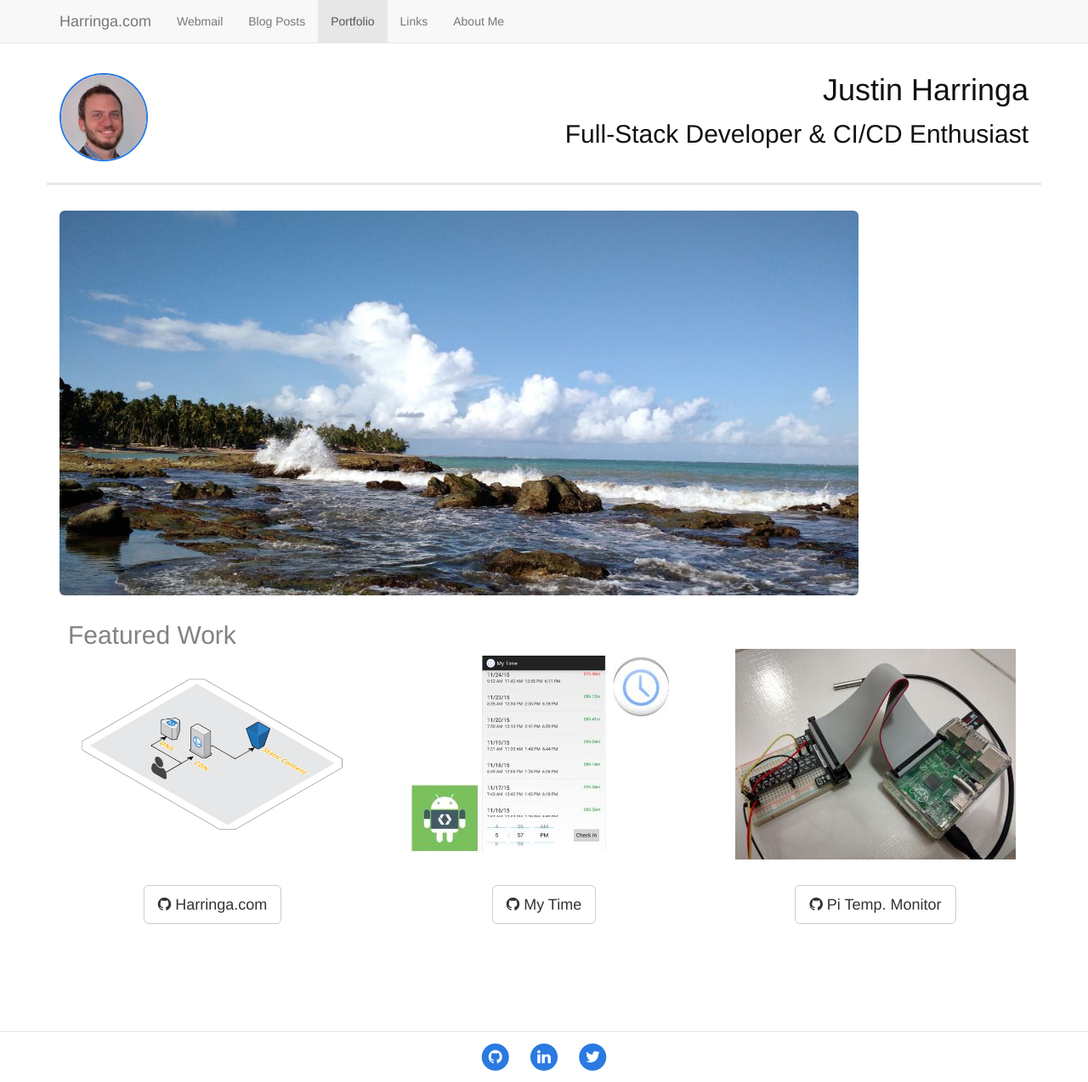
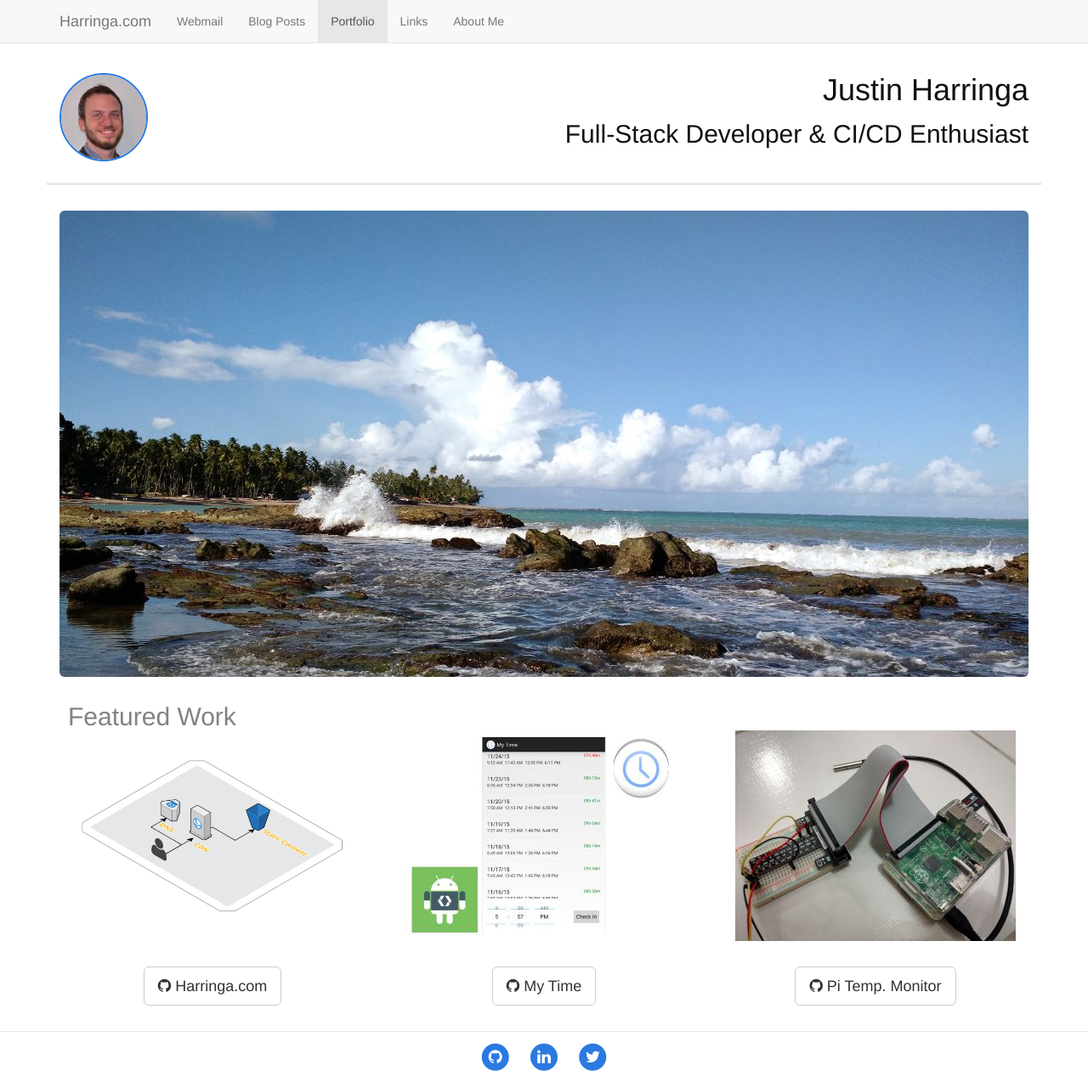
Before and after one commit to justinharringa/harringa.com, a Jekyll site: the page built from portfolio/index.html, in a window 1280 px wide and 1274 px high. Shown: the whole window at 85% size. Built offline with Jekyll 4.4.1, drawn with Linux system fonts in a browser that asks for light colours; nearby versions of some CDN libraries.

Commit message:
Correct sizes in portfolio hero image

```diff
--- a/portfolio/index.html
+++ b/portfolio/index.html
@@ -22,7 +22,7 @@ header-order: 1
              srcset="/images/code-and-nature-1140.jpg 1140w,
                     /images/code-and-nature-720.jpg 720w,
                     /images/code-and-nature-330.jpg 330w"
-             sizes="(min-width: 992px) calc(970px - 30px), (min-width: 768px) calc(750px - 30px), calc(100vw - 30px)">
+             sizes="(min-width: 1140px) 1140w, (min-width: 750px) 720w, 330w">
     </div>
 </div>
 <div class="row">
```
